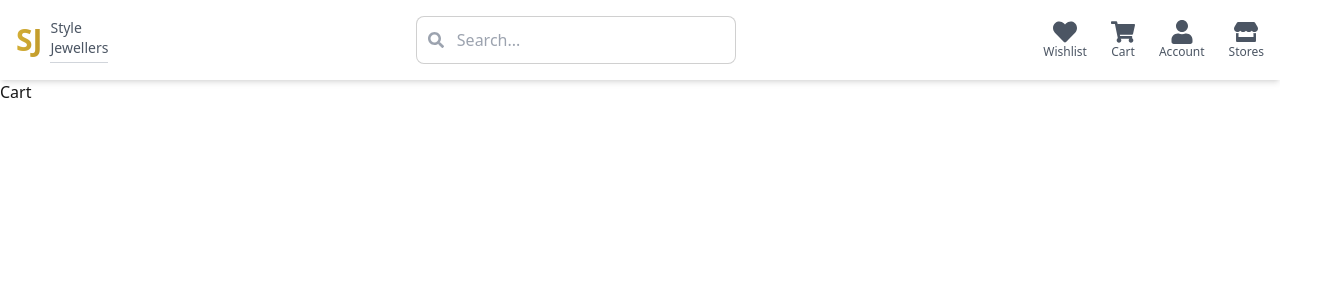
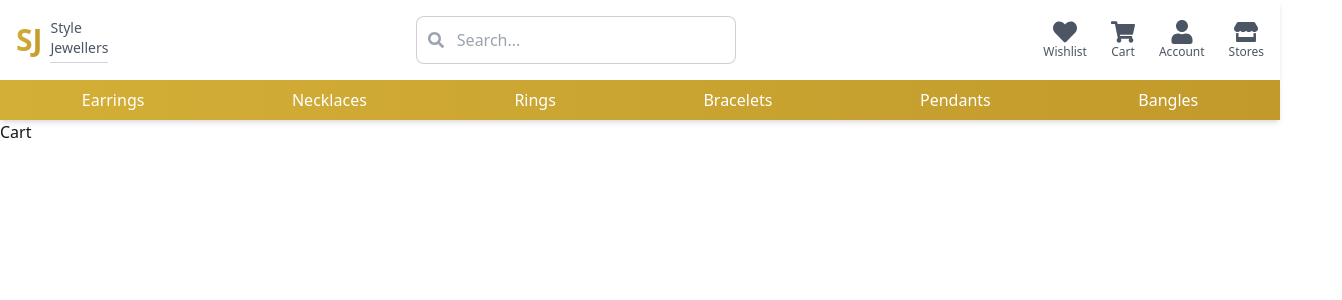
Before and after one commit to ESR-style/Jewelary-website, a React (Vite) app: page /Cart in a window 1280 px wide. Shown: the top 300 px of the page, 1342 px wide, since content can reach past the window. Built offline with nearby package versions, Linux system fonts and the light colour scheme.

Commit message:
added dropdown menu and it works and is responsive

```diff
--- /dev/null
+++ b/src/components/CategoryStrip.jsx
@@ -0,0 +1,79 @@
+import React, { useState } from 'react';
+import { Link } from 'react-router-dom';
+
+const categories = [
+  {
+    name: 'Earrings',
+    subcategories: ['Studs', 'Hoops', 'Drops', 'Jhumkas', 'Chandbalis']
+  },
+  {
+    name: 'Necklaces',
+    subcategories: ['Chokers', 'Chains', 'Pendants', 'Bib Necklaces', 'Rani Haar']
+  },
+  {
+    name: 'Rings',
+    subcategories: ['Engagement Rings', 'Wedding Bands', 'Casual Rings', 'Cocktail Rings']
+  },
+  {
+    name: 'Bracelets',
+    subcategories: ['Bangles', 'Cuffs', 'Charm Bracelets', 'Tennis Bracelets']
+  },
+  {
+    name: 'Pendants',
+    subcategories: ['Solitaire Pendants', 'Heart Pendants', 'Cross Pendants', 'Initial Pendants']
+  },
+  {
+    name: 'Bangles',
+    subcategories: ['Gold Bangles', 'Diamond Bangles', 'Platinum Bangles', 'Silver Bangles']
+  },
+];
+
+const CategoryStrip = () => {
+  const [hoveredCategory, setHoveredCategory] = useState(null);
+
+  const handleMouseEnter = (categoryName) => {
+    setHoveredCategory(categoryName);
+  };
+
+  const handleMouseLeave = () => {
+    setHoveredCategory(null);
+  };
+
+  return (
+    <div className="hidden md:block bg-gradient-to-r from-gold-500 to-gold-600 shadow-md">
+      <div className="container mx-auto flex justify-around p-2">
+        {categories.map((category) => (
+          <div
+            className="relative group"
+            key={category.name}
+            onMouseEnter={() => handleMouseEnter(category.name)}
+            onMouseLeave={handleMouseLeave}
+          >
+            <button className="text-white hover:text-gray-200 font-medium">
+              {category.name}
+            </button>
+            <div
+              className={`absolute left-4 top-full -mt-2 w-48 rounded-md shadow-lg bg-white ring-1 ring-black ring-opacity-5 transition-opacity duration-300 ease-in-out transform ${
+                hoveredCategory === category.name ? 'opacity-100 scale-100' : 'opacity-0 scale-95'
+              }`}
+            >
+              <div className="py-1">
+                {category.subcategories.map((subcategory) => (
+                  <Link
+                    key={subcategory}
+                    to={`/shop?category=${category.name.toLowerCase()}&subcategory=${subcategory.toLowerCase()}`}
+                    className="block px-4 py-2 text-sm text-gray-700 hover:bg-gray-100"
+                  >
+                    {subcategory}
+                  </Link>
+                ))}
+              </div>
+            </div>
+          </div>
+        ))}
+      </div>
+    </div>
+  );
+};
+
+export default CategoryStrip;
--- a/src/components/Navbar.jsx
+++ b/src/components/Navbar.jsx
@@ -1,18 +1,19 @@
 import React, { useState } from 'react';
 import { FaShoppingCart, FaHeart, FaUser, FaStore, FaSearch, FaBars } from 'react-icons/fa';
 import { Link } from 'react-router-dom';
-
+import CategoryStrip from './CategoryStrip';
 
 const Navbar = () => {
   const [isOpen, setIsOpen] = useState(false);
   const [isSearchVisible, setIsSearchVisible] = useState(false);
 
   return (
+    <>
       <div className="bg-white shadow-md">
         <div className="container mx-auto flex items-center justify-between p-4">
           {/* Logo */}
-      <Link to={'/'}>
-        <div className="flex items-center space-x-2">
+
+          <Link to="/" className="flex items-center space-x-2">
           <div className="text-3xl font-bold bg-gradient-to-r from-gold-500 to-gold-600 text-transparent bg-clip-text animate-gradient">
             SJ
           </div>
@@ -21,8 +22,8 @@ const Navbar = () => {
             <span className="text-sm text-gray-600">Jewellers</span>
             <div className="w-full border-t border-gray-300 mt-1"></div>
           </div>
-        </div>
         </Link>
+
 
           {/* Search Bar for larger screens */}
           <div className="flex-grow mx-4 justify-center hidden md:flex">
@@ -39,7 +40,7 @@ const Navbar = () => {
           {/* Icons for larger screens */}
           <div className="hidden md:flex items-center space-x-6">
             <div className="flex flex-col items-center text-gray-600 hover:text-gold-500 transform hover:scale-110 transition-transform duration-200">
-            <Link to="/Whishlist">
+              <Link to="/wishlist">
                 <FaHeart size={24} />
               </Link>
               <span className="text-xs">Wishlist</span>
@@ -57,7 +58,7 @@ const Navbar = () => {
               <span className="text-xs">Account</span>
             </div>
             <div className="flex flex-col items-center text-gray-600 hover:text-gold-500 transform hover:scale-110 transition-transform duration-200">
-            <Link to="/store">
+              <Link to="/stores">
                 <FaStore size={24} />
               </Link>
               <span className="text-xs">Stores</span>
@@ -67,13 +68,13 @@ const Navbar = () => {
           {/* Dropdown Menu and Icons for mobile */}
           <div className="md:hidden flex items-center space-x-4">
             <button onClick={() => setIsSearchVisible(!isSearchVisible)} className="text-gray-600 hover:text-gold-500 transform hover:scale-110 transition-transform duration-200">
-            <FaSearch className="text-xl" />
+              <FaSearch className="text-lg" />
             </button>
             <Link to="/cart" className="text-gray-600 hover:text-gold-500 transform hover:scale-110 transition-transform duration-200">
-            <FaShoppingCart className="text-xl" />
+              <FaShoppingCart className="text-lg" />
             </Link>
             <button onClick={() => setIsOpen(!isOpen)} className="text-gray-600 hover:text-gold-500 transform hover:scale-110 transition-transform duration-200">
-            <FaBars className="text-xl" />
+              <FaBars className="text-lg" />
             </button>
           </div>
         </div>
@@ -96,7 +97,7 @@ const Navbar = () => {
         {isOpen && (
           <div className="md:hidden bg-white shadow-md p-4">
             <div className="flex flex-col space-y-4">
-            <Link to="/Whishlist" className="flex items-center text-gray-600 hover:text-gold-500">
+              <Link to="/wishlist" className="flex items-center text-gray-600 hover:text-gold-500">
                 <FaHeart className="text-lg mr-2" />
                 <span>Wishlist</span>
               </Link>
@@ -104,7 +105,7 @@ const Navbar = () => {
                 <FaUser className="text-lg mr-2" />
                 <span>Account</span>
               </Link>
-            <Link to="/store" className="flex items-center text-gray-600 hover:text-gold-500">
+              <Link to="/stores" className="flex items-center text-gray-600 hover:text-gold-500">
                 <FaStore className="text-lg mr-2" />
                 <span>Stores</span>
               </Link>
@@ -112,6 +113,10 @@ const Navbar = () => {
           </div>
         )}
       </div>
+
+      {/* Category Strip */}
+      <CategoryStrip />
+    </>
   );
 }
 
--- a/src/main.jsx
+++ b/src/main.jsx
@@ -25,7 +25,7 @@ const router = createBrowserRouter([
     errorElement: <Errorpage />,
   },
   {
-    path: "/Whishlist",
+    path: "/wishlist",
     element: <Whishlist />,
     errorElement: <Errorpage />,
   },
@@ -40,7 +40,7 @@ const router = createBrowserRouter([
     errorElement: <Errorpage />,
   },
   {
-    path: "/store",
+    path: "/stores",
     element: <Storepage />,
   },
   {
```
Lines whose indentation alone changed are shown as unchanged.
